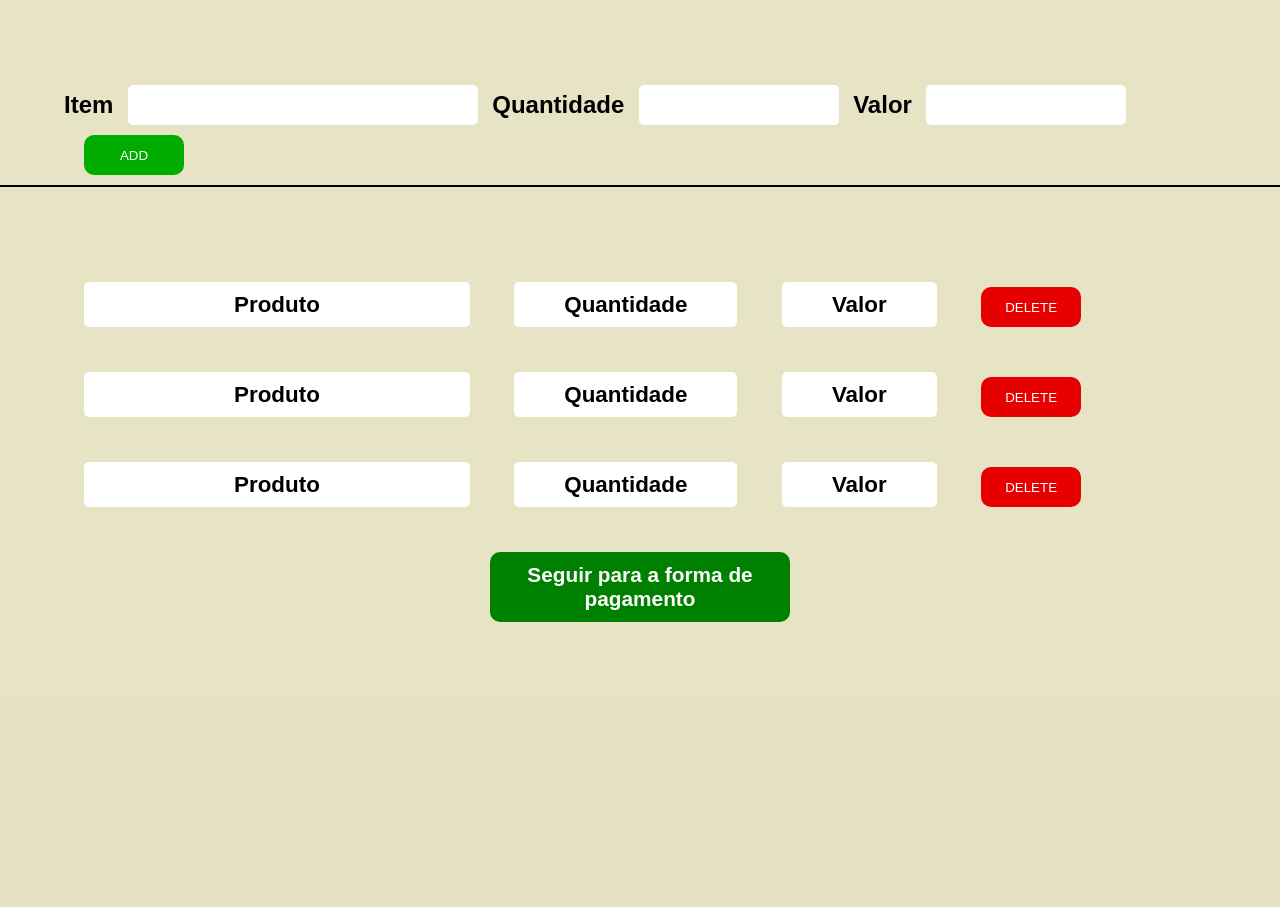
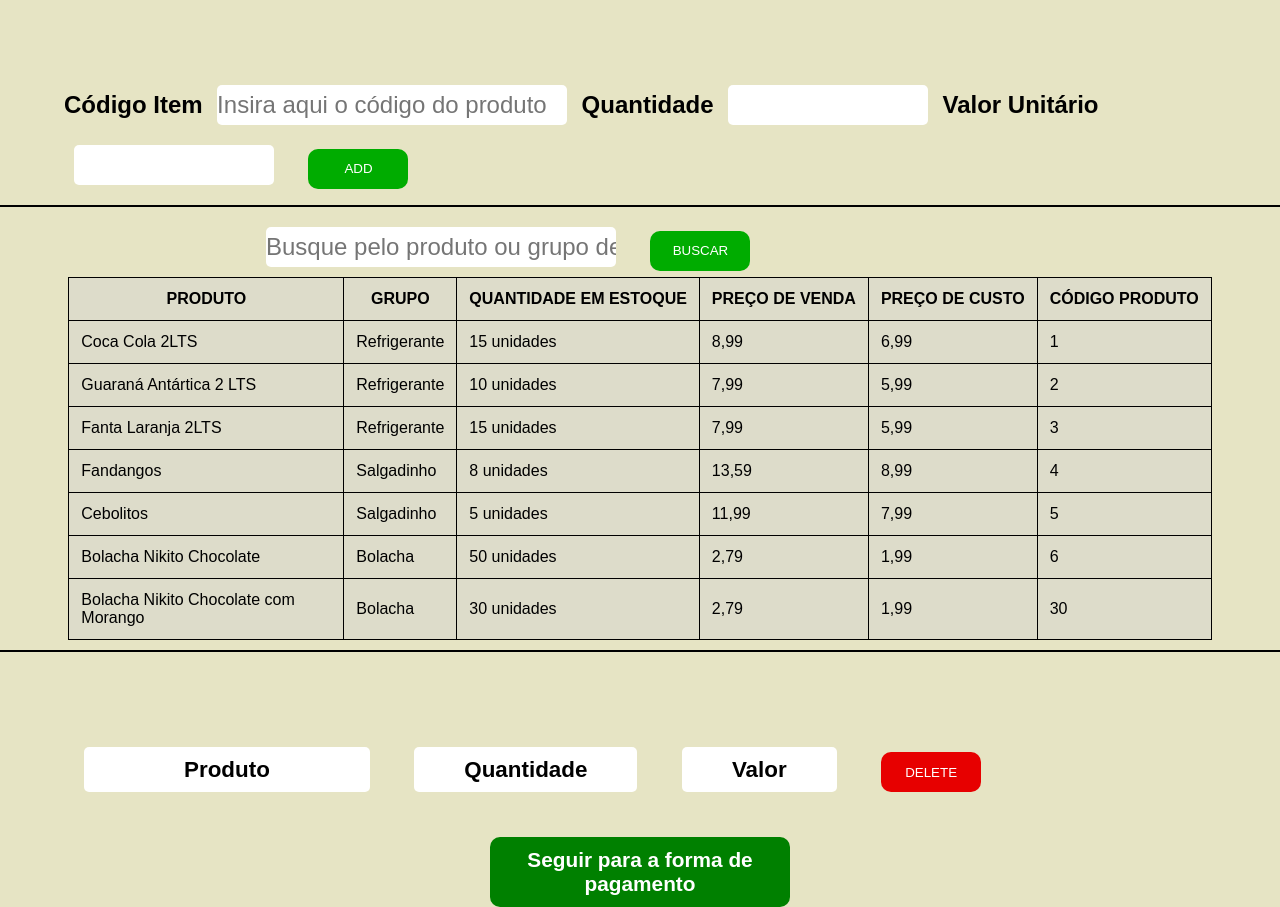
Before and after one commit to DiogoMelloDM7/Sistema-Mercearia, a Django app: page /vendas/ in a window 1280 px wide. Shown: the part 100-1007 px from the top of the page. Before the commit the page ends 722 px from the top, so only its background shows below. Run offline with Django 4.2, Linux system fonts and the light colour scheme; data comes from the database, SQL or seed files in the repository; both versions use the stored data as it was after the commit.

Commit message:
Mais mudanças

```diff
--- a/sistema/models.py
+++ b/sistema/models.py
@@ -57,7 +57,7 @@
     valor = models.DecimalField(max_digits=10, decimal_places=2)
 
     def __str__(self):
-        return self.descricao + " - " + f"{self.relatorio_caixa.pk}"
+        return self.descricao + " - Relatório  " + f"{self.relatorio_caixa.pk}"
 
 
 class Debito(models.Model):
@@ -66,4 +66,4 @@
     valor = models.DecimalField(max_digits=10, decimal_places=2)
 
     def __str__(self):
-        return self.descricao + " - " + f"{self.relatorio_caixa.pk}"
+        return self.descricao + " - Relatório " + f"{self.relatorio_caixa.pk}"
--- a/sistema/templates/caixa.html
+++ b/sistema/templates/caixa.html
@@ -126,7 +126,7 @@
         <div>
             <table>
                 <tr>
-                    <th>Saldo de vendas<th>Valor em caixa<th>Valor em cartões<th>Saldo final
+                    <th>Valor do Sistema<th>Valor em caixa<th>Valor em cartões<th>Saldo final
                 </tr>
                 <!-- for produto in produtos -->
                 <tr>
--- a/sistema/templates/vendas.html
+++ b/sistema/templates/vendas.html
@@ -8,43 +8,94 @@
 
 {% block content %}
 
+{% if messages %}
+    {% for message in messages %}
+        <div id="error-message" class="{% if message.tags == 'error' %}alert-danger{% elif message.tags == 'success' %}alert-success{% endif %}" style="display: none;">
+                    <span>{{ message }}<span>
+        </div>
+        {% endfor %}
+{% endif %}
+
 <div class='main'>
 
     <div class="inserir-item-venda">
         <form method="post">
             {% csrf_token %}
-            <label for="idproduto" class='label-vendas'>Item</label>
-            <input id='idproduto' name='produto' type='text' class='input-produto'>
+            <label for="idproduto" class='label-vendas'>Código Item</label>
+            <input id='idproduto' name='produto' type='text' class='input-produto' placeholder="Insira aqui o código do produto" required>
             <label for="idquantidade" class='label-vendas'>Quantidade</label>
-            <input id="idquantidade" name='quantidade' type='number' class='input'>
-            <label for="idvalor" class='label-vendas'>Valor</label>
-            <input id="idvalor" name'valor' type='text' class='input'>
-            <button type='button' class='btn-add'>ADD</button>
+            <input id="idquantidade" name='quantidade' type='number' class='input' required>
+            <label for="idvalor" class='label-vendas'>Valor Unitário</label>
+            <input id="idvalor" name='valor' type='text' class='input' required>
+            <button type='submit' name="confirm" value="add" class='btn-add'>ADD</button>
 
         </form>
     </div>
     <div style='background-color: black; height:2px; margin-top:10px; margin-bottom:10px;'>
     </div>
 
+    <div class='exibe-produtos'>
+        <div class="buscar-produto" style="margin-left: 20%;">
+            <form method='post'>
+                {% csrf_token %}
+                <input type="text" name="busca-produto" id='idbusca-produto' placeholder="Busque pelo produto ou grupo desejado" class='input-produto'>
+                <button type="submit" name="confirm" value="search" class='btn-add'>BUSCAR</button>
+            </form>
+        </div>
+        <table>
+            <tr>
+                <th>PRODUTO<th>GRUPO<th>QUANTIDADE EM ESTOQUE <th>PREÇO DE VENDA <th>PREÇO DE CUSTO<th>CÓDIGO PRODUTO
+            </tr>
+            {% for produto in object_list %}
+            <tr>
+                <td class="produto-tabela"> {{ produto.nome }}
+                <td> {{ produto.grupo }}
+                <td> {{ produto.quantidade }} unidades
+                <td> {{ produto.valor_venda }}
+                <td> {{ produto.valor_custo }}
+                <td> {{ produto.id }}
+
+            </tr>
+            {% endfor %}
+        </table>
+    </div>
+
+    <div style='background-color: black; height:2px; margin-top:10px; margin-bottom:10px;'>
+    </div>
+
     <div class='lista-item-venda'>
+        {% if itens_venda %}
+            <table>
+                <tr>
+                    <th>PRODUTO <th>QUANTIDADE <th>VALOR UNITÁRIO <th> VALOR TOTAL <th> CLIQUE AQUI PARA REMOVER
+                </tr>
+                <tr>
+            {% for item in itens_venda %}
+            <div>
+
+
+                {% for individual in item%}
+
+                <th>{{ individual }}
+
+                {% endfor %}
+                <th><button type="button" class="btn-del">DELETE</button>
+                </tr>
+            </div>
+            {% endfor %}
+            <tr>
+                <th colspan="3"> VALOR TOTAL DA VENDA <th colspan="2">R$ {{ valor_total_venda|floatformat:"2" }}
+            </tr>
+            </table>
+        {% else %}
         <div>
             <span class="span-produto">Produto</span>
             <span class="span">Quantidade</span>
             <span class="span">Valor</span>
             <button type="button" class="btn-del">DELETE</button>
         </div>
-        <div>
-            <span class="span-produto">Produto</span>
-            <span class="span">Quantidade</span>
-            <span class="span">Valor</span>
-            <button type="button" class="btn-del">DELETE</button>
-        </div>
-        <div>
-            <span class="span-produto">Produto</span>
-            <span class="span">Quantidade</span>
-            <span class="span">Valor</span>
-            <button type="button" class="btn-del">DELETE</button>
-        </div>
+        {% endif %}
+
     </div>
     <div class='div-link-btn'>
     <a href="#" class='link-btn' ><button class="btn-prosseguir-vendas">Seguir para a forma de pagamento</button><a>
--- a/sistema/urls.py
+++ b/sistema/urls.py
@@ -1,11 +1,11 @@
 from django.urls import path
-from .views import homepage, vendas, relatorios, Estoque, caixa, RelatorioDeVendas, RelatorioDeCaixa, cadastrarProduto, EditarProduto
+from .views import homepage, Vendas, relatorios, Estoque, caixa, RelatorioDeVendas, RelatorioDeCaixa, cadastrarProduto, EditarProduto
 
 app_name="sistema"
 
 urlpatterns = [
     path('',homepage, name='homepage'),
-    path('vendas/',vendas, name='vendas'),
+    path('vendas/',Vendas.as_view(), name='vendas'),
     path('relatorios/',relatorios, name='relatorios'),
     path('estoque/', Estoque.as_view(), name='estoque'),
     path('caixa/',caixa, name='caixa'),
--- a/sistema/views.py
+++ b/sistema/views.py
@@ -1,6 +1,6 @@
 from django.shortcuts import render, get_object_or_404, redirect
 from django.views.generic import DetailView, ListView
-from .models import RelatorioVendas, RelatorioCaixa, Produto
+from .models import RelatorioVendas, RelatorioCaixa, Produto, Credito, Debito
 from django.contrib import messages
 from django.urls import reverse
 from django.db.models import Q
@@ -12,8 +12,48 @@
     return render(request, "homepage.html")
 
 
-def vendas(request):
-    return render(request, "vendas.html")
+lista_vendas = []
+class Vendas(ListView):
+    template_name = "vendas.html"
+    model = Produto
+
+    def post(self, request, *args, **kwargs):
+        button_type = request.POST.get("confirm")
+        valor_total_venda = 0
+        if button_type == "search":
+            termo_busca = request.POST.get("busca-produto","")
+            if termo_busca:
+                produtos = Produto.objects.filter(Q(nome__icontains=termo_busca) | Q(grupo__icontains=termo_busca))
+            else:
+                produtos = Produto.objects.all()
+            return render(request, self.template_name, {"object_list":produtos, "itens_venda": lista_vendas, "valor_total_venda": valor_total_venda})
+        if button_type == "add":
+            id_produto = request.POST.get("produto")
+            quantidade = request.POST.get("quantidade")
+            valor = request.POST.get("valor")
+            produto = Produto.objects.filter(pk=id_produto).first()
+            #try:
+            if valor:
+                quantidade = int(quantidade)
+                valor = valor.replace(",",".")
+                valor = float(valor)
+            else:
+                valor = 0
+            #except:
+                #messages.error(request, "Ocorreu um erro ao processar os dados inseridos, verifique os dados e #tente novamente!")
+                #return render(request, self.template_name)
+            valor_total = quantidade * valor
+
+            itens_do_pedido = (produto.nome, quantidade, valor, valor_total)
+            lista_vendas.append(itens_do_pedido)
+            for item in lista_vendas:
+                valor_total_venda += item[3]
+            return render(request, self.template_name, {"itens_venda":lista_vendas, "valor_total_venda": valor_total_venda})
+
+
+
+
+
 
 def relatorios(request):
     return render(request, "relatorios.html")
@@ -105,12 +145,14 @@
             relatorio = RelatorioCaixa.objects.filter(data__date=data_hoje).first()
             if not relatorio:
                 valor = Decimal(valor)
-                RelatorioCaixa.objects.create(valorSistema=(-valor), saldoFinal=0, saldoCaixa=0)
+                relatorio = RelatorioCaixa.objects.create(valorSistema=(-valor), saldoFinal=0, saldoCaixa=0)
+                Credito.objects.create(descricao=descricao, valor=valor, relatorio_caixa=relatorio)
             else:
                 valor = Decimal(valor)
                 relatorio.valorSistema -= valor
                 relatorio.saldoFinal = relatorio.valorCaixa - relatorio.valorSistema
                 relatorio.save()
+                Debito.objects.create(descricao=descricao, valor=valor, relatorio_caixa=relatorio)
             return render(request, "caixa.html", {"relatorio":relatorio})
 
         if button_type == "confirm-deposit":
@@ -120,12 +162,15 @@
             relatorio = RelatorioCaixa.objects.filter(data__date=data_hoje).first()
             if not relatorio:
                 valor = Decimal(valor)
-                RelatorioCaixa.objects.create(valorSistema=(valor), saldoFinal=0, saldoCaixa=0)
+                relatorio = RelatorioCaixa.objects.create(valorSistema=(valor), saldoFinal=0, saldoCaixa=0)
+                Credito.objects.create(descricao=descricao, valor=valor, relatorio_caixa=relatorio)
+
             else:
                 valor = Decimal(valor)
                 relatorio.valorSistema += valor
                 relatorio.saldoFinal = relatorio.valorCaixa - relatorio.valorSistema
                 relatorio.save()
+                Credito.objects.create(descricao=descricao, valor=valor, relatorio_caixa=relatorio)
             return render(request, "caixa.html", {"relatorio":relatorio})
 
     return render(request, "caixa.html")
--- a/static/css/style.css
+++ b/static/css/style.css
@@ -71,7 +71,7 @@
 }
 
 .span-produto{
-    background-color: white;border-radius: 5px; margin:10px; padding:10px 150px; font-size: 1.4rem; font-weight: 700; margin:10px 20px;
+    background-color: white;border-radius: 5px; margin:10px; padding:10px 100px; font-size: 1.4rem; font-weight: 700; margin:10px 20px;
 }
 
 .span{
```
Also changed, not shown: db.sqlite3.
